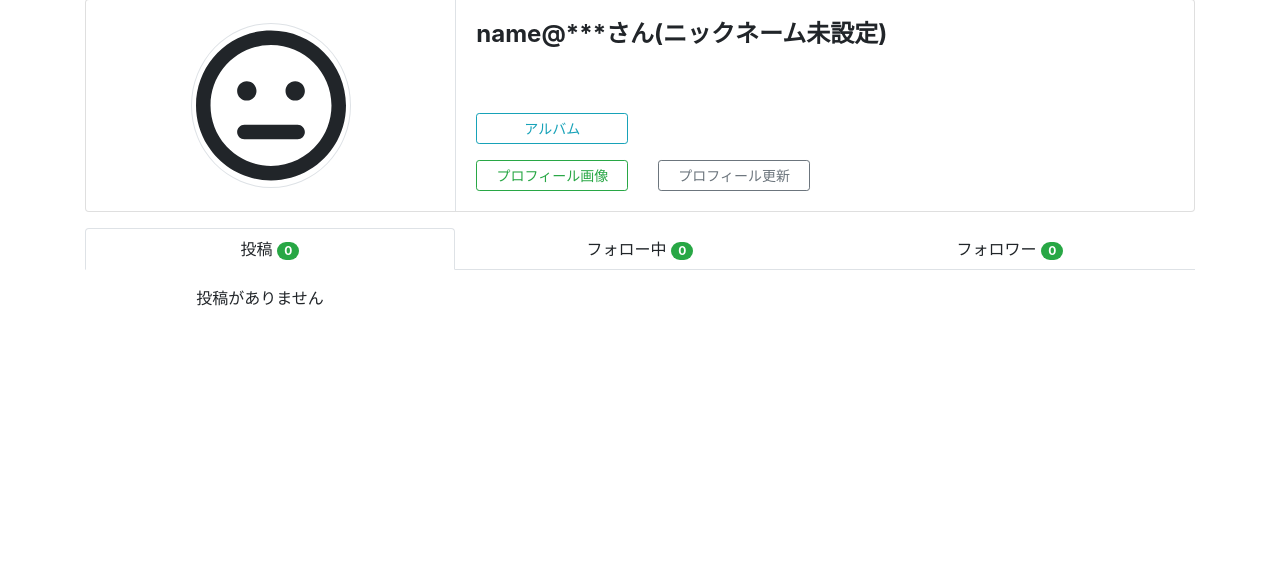
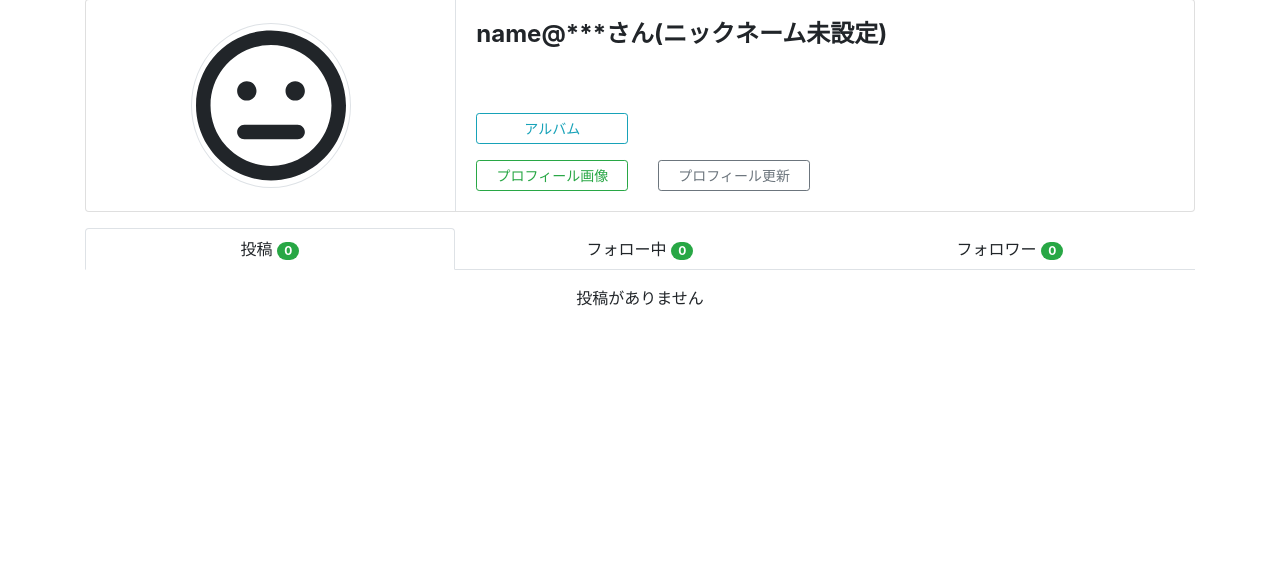
Before and after one commit to keyaki1125/pictoforio, a Django app: page /account/1/detail in a window 1280 px wide. Shown: the part 111-677 px from the top of the page. Run offline with Django 3.2, Linux system fonts and the light colour scheme; the visitor is signed in with stand-in values (Sample User, id 1); data comes from the database, SQL or seed files in the repository; data that the repository does not hold is empty; some libraries are stand-ins or nearby versions.

Commit message:
add empty message

```diff
--- a/app/templates/account/picture_list.html
+++ b/app/templates/account/picture_list.html
@@ -14,7 +14,9 @@
             </div>
           </div>
           {% empty %}
-          <p class="text-center">写真が投稿されていません</p>
+          <div class="col offset-md-4">
+            <p class="text-center">写真が投稿されていません</p>
+          </div>
         {% endfor %}
       </div>
     </div>
--- a/app/templates/account/user_posts.html
+++ b/app/templates/account/user_posts.html
@@ -28,7 +28,9 @@
       </div>
     </div>
     {% empty %}
-    <p class="text-center">投稿がありません</p>
+    <div class="col offset-md-4">
+      <p class="text-center">投稿がありません</p>
+    </div>
   {% endfor %}
 </div>
 {#<table id='post_list'#}
--- a/app/templates/board/like_post_list.html
+++ b/app/templates/board/like_post_list.html
@@ -34,7 +34,9 @@
             </div>
           </div>
           {% empty %}
-          <p class="text-center">いいね！した投稿はありません</p>
+          <div class="col offset-md-4">
+            <p class="text-center">いいね！した投稿はありません</p>
+          </div>
         {% endfor %}
       </div>
     </div>
--- a/app/templates/board/private_post.html
+++ b/app/templates/board/private_post.html
@@ -24,7 +24,9 @@
             </div>
           </div>
           {% empty %}
-          <p class="text-center">下書き・非公開記事はありません</p>
+          <div class="col offset-md-4">
+            <p class="text-center">下書き・非公開記事はありません</p>
+          </div>
         {% endfor %}
       </div>
     </div>
```
